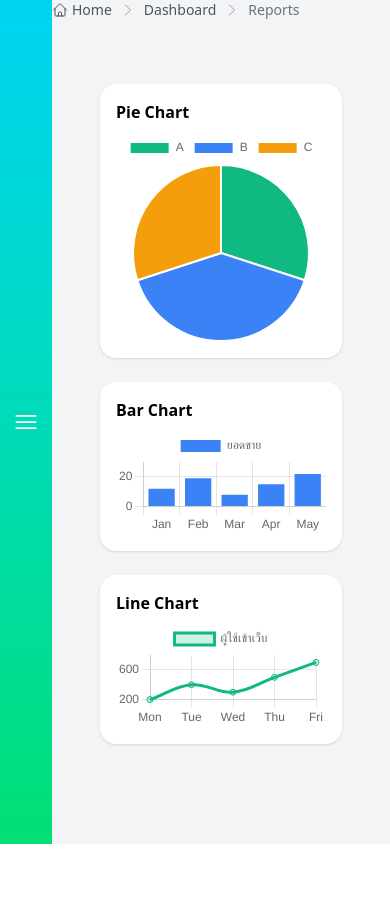
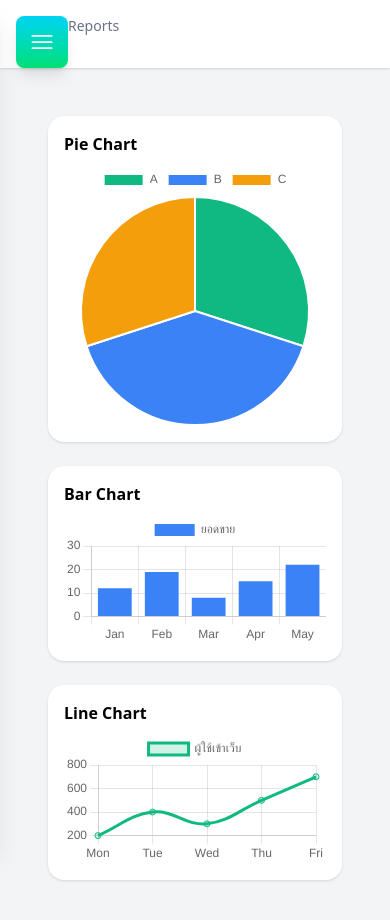
Before and after one commit to GuitarNoa/my-wdashboard-rejs, a React (Vite) app: page / in a window 390 px wide. Shown: the top 920 px of the page. Before the commit the page ends 844 px from the top, so only its background shows below. Built offline with nearby package versions, Linux system fonts and the light colour scheme.

Commit message:
๊Update /force

```diff
--- a/src/components/Breadcrumb.jsx
+++ b/src/components/Breadcrumb.jsx
@@ -4,26 +4,29 @@ import { HomeIcon, ChevronRightIcon } from "@heroicons/react/24/outline";
 export default function Breadcrumb() {
   return (
     <nav
-      className="flex items-center space-x-2 text-gray-600 text-sm mb-4"
+      className="flex items-center space-x-2 text-gray-600 text-sm mb-4 overflow-x-auto whitespace-nowrap"
       aria-label="Breadcrumb"
     >
       {/* หน้าแรก */}
-      <a href="/" className="flex items-center hover:text-blue-600">
+      <a href="/" className="flex items-center hover:text-blue-600 flex-shrink-0">
         <HomeIcon className="h-4 w-4 mr-1" />
-        Home
+        <span className="hidden sm:inline">Home</span>
       </a>
 
-      <ChevronRightIcon className="h-4 w-4 text-gray-400" />
+      <ChevronRightIcon className="h-4 w-4 text-gray-400 flex-shrink-0" />
 
-      {/* หน้า Dashboard */}
-      <a href="/dashboard" className="hover:text-blue-600">
+      {/* Dashboard */}
+      <a
+        href="/dashboard"
+        className="hover:text-blue-600 flex-shrink-0 hidden sm:inline"
+      >
         Dashboard
       </a>
 
-      <ChevronRightIcon className="h-4 w-4 text-gray-400" />
+      <ChevronRightIcon className="h-4 w-4 text-gray-400 flex-shrink-0 hidden sm:inline" />
 
-      {/* หน้าที่เปิดอยู่ */}
-      <span className="text-gray-500">Reports</span>
+      {/* Current Page */}
+      <span className="text-gray-500 flex-shrink-0">Reports</span>
     </nav>
   );
 }
--- a/src/components/Sidebar.jsx
+++ b/src/components/Sidebar.jsx
@@ -1,56 +1,76 @@
-"use client";
 import React, { useState } from "react";
-import { Link } from "react-router";
+import { Link } from "react-router-dom";
 import {
   ChartPieIcon,
   UserCircleIcon,
   Bars3Icon,
   XMarkIcon,
 } from "@heroicons/react/24/outline";
-// import Image from "next/image";
-// import Logo from "/MetreeUI.png";
-import Logo from "/public/MetreeUI.png"; // ✅ Logo ควรอยู่ใน public/
+
+// ✅ ถ้าใช้ public folder → <img src="/MetreeUI.png" />
+// หรือถ้าไฟล์อยู่ใน src/assets ให้ใช้ import ด้านล่างนี้
+import Logo from "../assets/MetreeUI.png";
 
 export default function Sidebar() {
   const [openDashboard, setOpenDashboard] = useState(false);
   const [openUI, setOpenUI] = useState(false);
-  const [isOpen, setIsOpen] = useState(false); // ✅ สำหรับมือถือ
+  const [isOpen, setIsOpen] = useState(false);
 
   return (
-    <div className="flex">
-      {/* ปุ่ม Hamburger (มือถือเท่านั้น) */}
+    <>
+      {/* Hamburger สำหรับมือถือ */}
       <button
-        className="md:hidden p-3 bg-gradient-to-t from-green-400 to-cyan-400 text-white"
+        className="md:hidden fixed top-4 left-4 z-50 p-3 bg-gradient-to-t from-green-400 to-cyan-400 text-white rounded-lg shadow-lg"
         onClick={() => setIsOpen(!isOpen)}
       >
-        {isOpen ? <XMarkIcon className="w-7 h-7" /> : <Bars3Icon className="w-7 h-7" />}
+        {isOpen ? (
+          <XMarkIcon className="w-7 h-7" />
+        ) : (
+          <Bars3Icon className="w-7 h-7" />
+        )}
       </button>
+
+      {/* Overlay */}
+      {isOpen && (
+        <div
+          className="fixed inset-0 bg-black/30 z-40 md:hidden"
+          onClick={() => setIsOpen(false)}
+        />
+      )}
 
       {/* Sidebar */}
       <aside
-        className={`fixed md:static top-0 left-0 z-40 w-64 bg-gradient-to-t from-green-400 to-cyan-400 text-white min-h-screen p-2 transform transition-transform duration-300
+        className={`fixed top-0 left-0 z-50 w-64 h-full bg-gradient-to-t from-green-400 to-cyan-400 text-white p-4 transform transition-transform duration-300 ease-in-out shadow-xl
         ${isOpen ? "translate-x-0" : "-translate-x-full"} md:translate-x-0`}
       >
         {/* Logo */}
-        <div className="flex justify-center">
-          <img src={Logo} alt="Logo" width={120} height={120} />
+        <div className="flex justify-center mb-6">
+          {/* ✅ ถ้าใช้ public folder → <img src="/MetreeUI.png" alt="Logo" className="w-28 h-auto" /> */}
+          <img src={Logo} alt="Logo" className="w-28 h-auto" />
         </div>
 
         <nav className="space-y-2">
           {/* Dashboard */}
           <button
             onClick={() => setOpenDashboard(!openDashboard)}
-            className="w-full flex items-center gap-2 px-3 py-2 rounded-lg transition hover:bg-gradient-to-r hover:from-indigo-500 hover:to-teal-400"
+            className="w-full flex items-center gap-2 px-3 py-2 rounded-lg hover:bg-gradient-to-r hover:from-indigo-500 hover:to-teal-400 transition"
           >
             <ChartPieIcon className="w-6 h-6" />
             <span>Dashboard</span>
             <svg
-              className={`w-5 h-5 ml-auto transition-transform ${openDashboard ? "rotate-180" : ""}`}
+              className={`w-5 h-5 ml-auto transition-transform ${
+                openDashboard ? "rotate-180" : ""
+              }`}
               fill="none"
               stroke="currentColor"
               viewBox="0 0 24 24"
             >
-              <path strokeLinecap="round" strokeLinejoin="round" strokeWidth={2} d="M19 9l-7 7-7-7" />
+              <path
+                strokeLinecap="round"
+                strokeLinejoin="round"
+                strokeWidth={2}
+                d="M19 9l-7 7-7-7"
+              />
             </svg>
           </button>
 
@@ -60,26 +80,54 @@ export default function Sidebar() {
             }`}
           >
             <ul className="mt-2 flex flex-col gap-2 pl-6">
-              <li><Link href="/" className="block px-2 py-2 rounded-md hover:bg-[#0a8a94]">Analytic</Link></li>
-              <li><Link href="/dashboard/ecommerce" className="block px-2 py-2 rounded-md hover:bg-[#0a8a94]">eCommerce</Link></li>
-              <li><Link href="/dashboard/glides" className="block px-2 py-2 rounded-md hover:bg-[#0a8a94]">CRM</Link></li>
+              <li>
+                <Link
+                  to="/"
+                  className="block px-2 py-2 rounded-md hover:bg-[#0a8a94]"
+                >
+                  Analytic
+                </Link>
+              </li>
+              <li>
+                <Link
+                  to="/dashboard/ecommerce"
+                  className="block px-2 py-2 rounded-md hover:bg-[#0a8a94]"
+                >
+                  eCommerce
+                </Link>
+              </li>
+              <li>
+                <Link
+                  to="/dashboard/crm"
+                  className="block px-2 py-2 rounded-md hover:bg-[#0a8a94]"
+                >
+                  CRM
+                </Link>
+              </li>
             </ul>
           </div>
 
           {/* UI Elements */}
           <button
             onClick={() => setOpenUI(!openUI)}
-            className="w-full flex items-center gap-2 px-3 py-2 rounded-lg transition hover:bg-gradient-to-r hover:from-indigo-500 hover:to-teal-400"
+            className="w-full flex items-center gap-2 px-3 py-2 rounded-lg hover:bg-gradient-to-r hover:from-indigo-500 hover:to-teal-400 transition"
           >
             <ChartPieIcon className="w-6 h-6" />
             <span>UI Elements</span>
             <svg
-              className={`w-5 h-5 ml-auto transition-transform ${openUI ? "rotate-180" : ""}`}
+              className={`w-5 h-5 ml-auto transition-transform ${
+                openUI ? "rotate-180" : ""
+              }`}
               fill="none"
               stroke="currentColor"
               viewBox="0 0 24 24"
             >
-              <path strokeLinecap="round" strokeLinejoin="round" strokeWidth={2} d="M19 9l-7 7-7-7" />
+              <path
+                strokeLinecap="round"
+                strokeLinejoin="round"
+                strokeWidth={2}
+                d="M19 9l-7 7-7-7"
+              />
             </svg>
           </button>
 
@@ -89,17 +137,45 @@ export default function Sidebar() {
             }`}
           >
             <ul className="mt-2 flex flex-col gap-2 pl-6">
-              <li><Link href="/ui/buttons" className="block px-2 py-2 rounded-md hover:bg-[#0a8a94]">Buttons</Link></li>
-              <li><Link href="/ui/badges" className="block px-2 py-2 rounded-md hover:bg-[#0a8a94]">Badges</Link></li>
-              <li><Link href="/ui/cards" className="block px-2 py-2 rounded-md hover:bg-[#0a8a94]">Cards</Link></li>
-              <li><Link href="/ui/tabs" className="block px-2 py-2 rounded-md hover:bg-[#0a8a94]">Tabs</Link></li>
+              <li>
+                <Link
+                  to="/ui/buttons"
+                  className="block px-2 py-2 rounded-md hover:bg-[#0a8a94]"
+                >
+                  Buttons
+                </Link>
+              </li>
+              <li>
+                <Link
+                  to="/ui/badges"
+                  className="block px-2 py-2 rounded-md hover:bg-[#0a8a94]"
+                >
+                  Badges
+                </Link>
+              </li>
+              <li>
+                <Link
+                  to="/ui/cards"
+                  className="block px-2 py-2 rounded-md hover:bg-[#0a8a94]"
+                >
+                  Cards
+                </Link>
+              </li>
+              <li>
+                <Link
+                  to="/ui/tabs"
+                  className="block px-2 py-2 rounded-md hover:bg-[#0a8a94]"
+                >
+                  Tabs
+                </Link>
+              </li>
             </ul>
           </div>
 
           {/* Profile */}
           <Link
-            href="/profile"
-            className="flex items-center gap-2 px-3 py-2 rounded-lg transition hover:bg-gradient-to-r hover:from-indigo-500 hover:to-teal-400"
+            to="/profile"
+            className="flex items-center gap-2 px-3 py-2 rounded-lg hover:bg-gradient-to-r hover:from-indigo-500 hover:to-teal-400 transition"
           >
             <UserCircleIcon className="w-6 h-6" />
             Profile
@@ -107,13 +183,13 @@ export default function Sidebar() {
 
           {/* Table */}
           <Link
-            href="/table"
-            className="flex items-center gap-2 px-3 py-2 rounded-lg transition hover:bg-gradient-to-r hover:from-indigo-500 hover:to-teal-400"
+            to="/table"
+            className="flex items-center gap-2 px-3 py-2 rounded-lg hover:bg-gradient-to-r hover:from-indigo-500 hover:to-teal-400 transition"
           >
             Table
           </Link>
         </nav>
       </aside>
-    </div>
+    </>
   );
 }
--- a/src/layouts/DefaultLayout.jsx
+++ b/src/layouts/DefaultLayout.jsx
@@ -1,4 +1,3 @@
-import { ReactNode } from "react";
 import Sidebar from "../components/Sidebar";
 import Breadcrumb from "../components/Breadcrumb";
 
@@ -7,9 +6,15 @@ export default function DefaultLayout({ children }) {
     <div className="flex min-h-screen bg-gray-100">
       {/* Sidebar */}
       <Sidebar />
+
       {/* Main Content */}
-      <div className="flex flex-col flex-1">
-        <Breadcrumb />
+      <div className="flex flex-col flex-1 md:ml-64">
+        {/* Breadcrumb / Header */}
+        <header className="bg-white shadow-sm p-4">
+          <Breadcrumb />
+        </header>
+
+        {/* Page Content */}
         <main className="flex-1 p-6">{children}</main>
       </div>
     </div>
```
Also changed, not shown: src/assets/MetreeUI.png (added), 1 other file (tests, documents, lock files or other folders).
